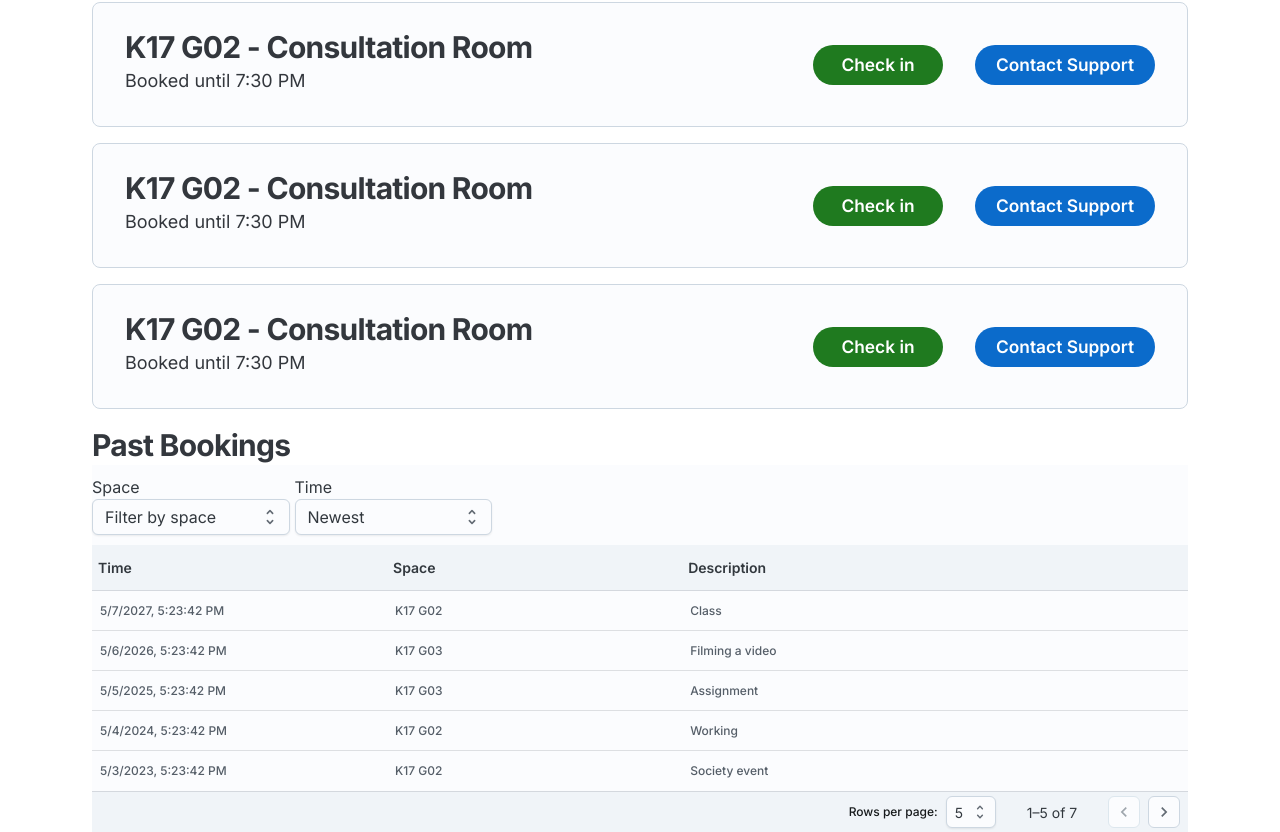
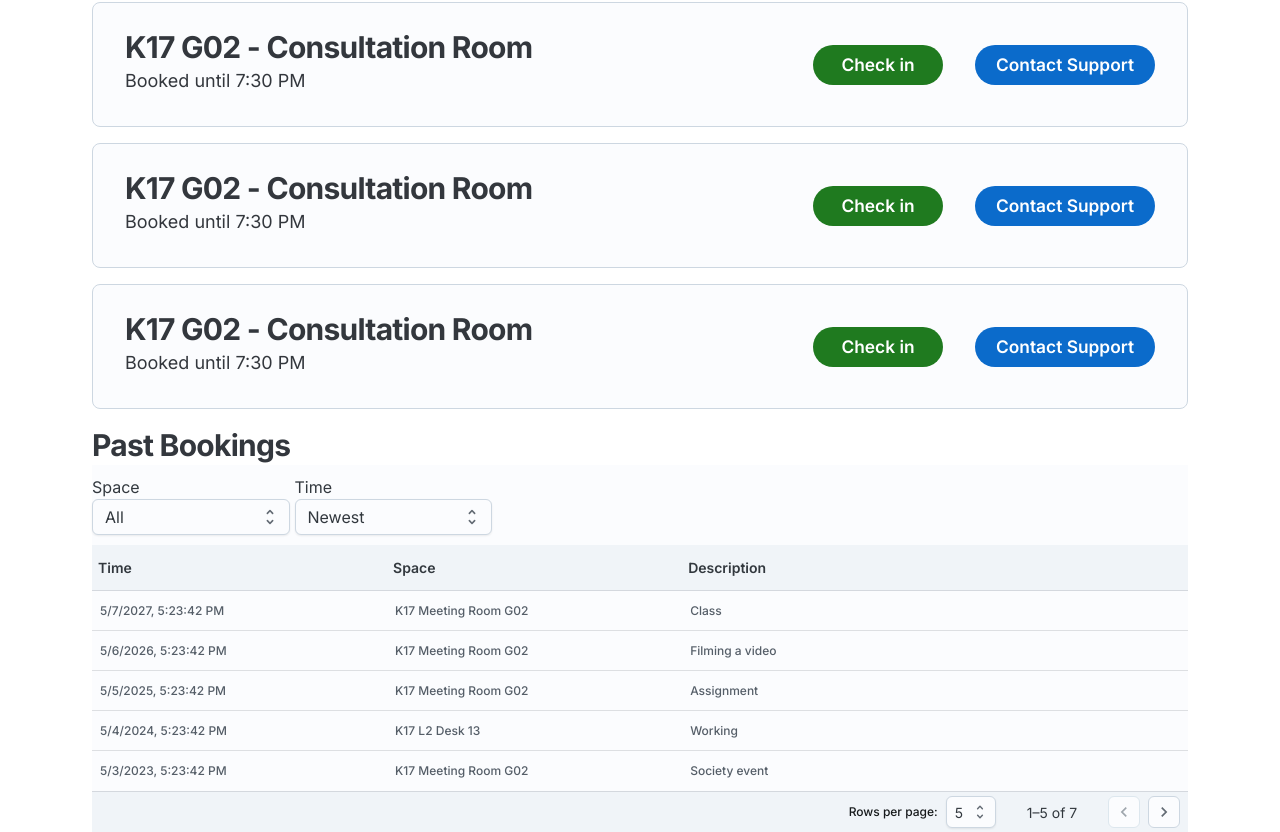
Before and after one commit to unsw-cse-comp99-3900/capstone-project-3900h13bfrancophiles, a Next.js app in the folder frontend/: page /dashboard in a window 1280 px wide. Shown: the part 222-1054 px from the top of the page. Built offline with nearby package versions, Linux system fonts and the light colour scheme.

Commit message:
redid filters

```diff
--- a/frontend/app/components/PastBookings.tsx
+++ b/frontend/app/components/PastBookings.tsx
@@ -13,9 +13,6 @@ import KeyboardArrowLeftIcon from '@mui/icons-material/KeyboardArrowLeft';
 import KeyboardArrowRightIcon from '@mui/icons-material/KeyboardArrowRight';
 import MenuItem from '@mui/joy/MenuItem';
 import Checkbox from '@mui/joy/Checkbox';
-import Switch from '@mui/joy/Switch';
-
-
 
 
 export default function PastBookings() {
@@ -23,25 +20,26 @@ export default function PastBookings() {
     id: number,
     time: Date,
     space: string,
+    isRoom: boolean,
     description: string,
   ) {
-    return { id, time, space, description };
+    // Somehow concatenate space data to form space string
+    return { id, time, space, isRoom, description };
   }
 
   const rows = [
-    createData(1, new Date(2021, 4, 1, 17, 23, 42, 11), "K17 G03", "Thesis"),
-    createData(2, new Date(2022, 4, 2, 17, 23, 42, 11), "K17 G03", "Gaming"),
-    createData(3, new Date(2023, 4, 3, 17, 23, 42, 11), "K17 G02", "Society event"),
-    createData(4, new Date(2024, 4, 4, 17, 23, 42, 11), "K17 G02", "Working"),
-    createData(5, new Date(2025, 4, 5, 17, 23, 42, 11), "K17 G03", "Assignment"),
-    createData(6, new Date(2026, 4, 6, 17, 23, 42, 11), "K17 G03", "Filming a video"),
-    createData(7, new Date(2027, 4, 7, 17, 23, 42, 11), "K17 G02", "Class"),
+    createData(1, new Date(2021, 4, 1, 17, 23, 42, 11), "K17 L2 Desk 13", false ,"Thesis"),
+    createData(2, new Date(2022, 4, 2, 17, 23, 42, 11), "K17 L2 Desk 13", false, "Gaming"),
+    createData(3, new Date(2023, 4, 3, 17, 23, 42, 11), "K17 Meeting Room G02", true, "Society event"),
+    createData(4, new Date(2024, 4, 4, 17, 23, 42, 11), "K17 L2 Desk 13", false, "Working"),
+    createData(5, new Date(2025, 4, 5, 17, 23, 42, 11), "K17 Meeting Room G02", true, "Assignment"),
+    createData(6, new Date(2026, 4, 6, 17, 23, 42, 11), "K17 Meeting Room G02", true, "Filming a video"),
+    createData(7, new Date(2027, 4, 7, 17, 23, 42, 11), "K17 Meeting Room G02", true, "Class"),
   ];
-  const spaces = rows.map((a) => a.space).sort().filter((item, pos, ary) => !pos || item != ary[pos - 1]);
 
   const [page, setPage] = React.useState(0);
   const [rowsPerPage, setRowsPerPage] = React.useState(5);
-  const [selectedSpaces, setSelectedSpaces] = React.useState(spaces);
+  const [filter, setFilter] = React.useState("all");
   const [filteredRows, setFilteredRows] = React.useState(rows.sort((a, b) => a.time < b.time ? 1 : -1));
   const [sortNewest, setSortNewest] = React.useState(true);
 
@@ -68,7 +66,7 @@ export default function PastBookings() {
 
   const handleChangeFilter = (event: any) => {
     const value = event.target.value;
-    setSelectedSpaces(selectedSpaces.includes(value) ? selectedSpaces.filter(i => i != value) : [...selectedSpaces, value])
+    setFilter(value)
   }
 
   const handleChangeSort = (event: React.SyntheticEvent | null, newValue: string | null,) => {
@@ -76,8 +74,10 @@ export default function PastBookings() {
   }
 
   React.useEffect(() => {
-    setFilteredRows(rows.filter(r => selectedSpaces.includes(r.space)).sort((a, b) => a.time < b.time ? (sortNewest ? 1 : -1) : (sortNewest ? -1 : 1)))
-  }, [selectedSpaces, sortNewest])
+    setFilteredRows(rows
+      .filter(r => true) // no point in having filter
+      .sort((a, b) => a.time < b.time ? (sortNewest ? 1 : -1) : (sortNewest ? -1 : 1)))
+  }, [filter, sortNewest])
 
   const getLabelDisplayedRowsTo = () => {
     if (filteredRows.length === -1) {
@@ -94,20 +94,13 @@ export default function PastBookings() {
       <Box sx={{ flex: 1 }}>
         Space
         <Select
-          sx={{ flex: 1 }}
+          defaultValue="all"
           placeholder="Filter by space"
-          multiple
+          onChange={handleChangeFilter}
         >
-          {spaces.map((space) => (
-            <MenuItem>
-              <Checkbox
-                checked={selectedSpaces.includes(space)}
-                onChange={(event) => handleChangeFilter(event)}
-                label={space}
-                value={space}
-              />
-            </MenuItem>
-          ))}
+          <Option value="all">All</Option>
+          <Option value="rooms">Rooms</Option>
+          <Option value="desks">Desks</Option>
         </Select>
       </Box>
       <Box sx={{ flex: 1 }}>
@@ -115,7 +108,6 @@ export default function PastBookings() {
         <Select
           defaultValue="newest"
           onChange={handleChangeSort}
-          sx={{ flex: 1 }}
         >
           <Option value="newest">Newest</Option>
           <Option value="oldest">Oldest</Option>
```
